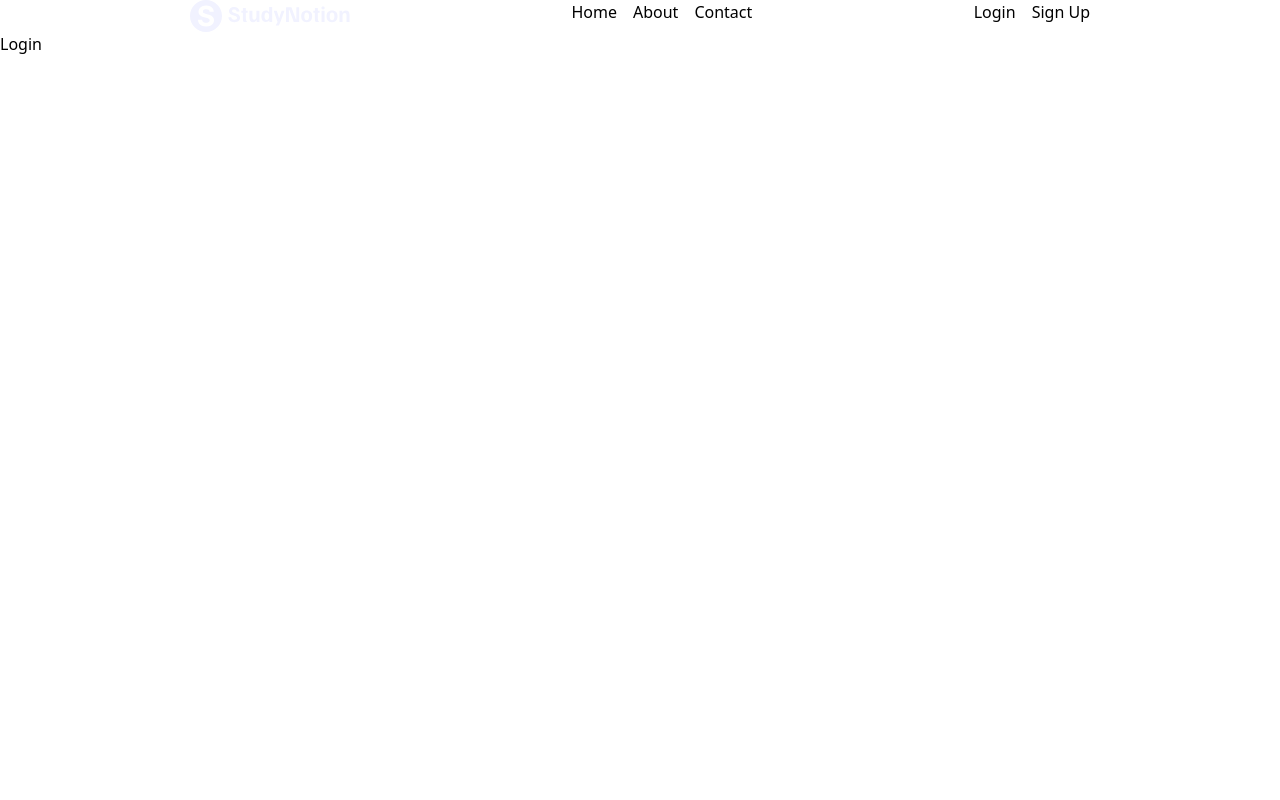
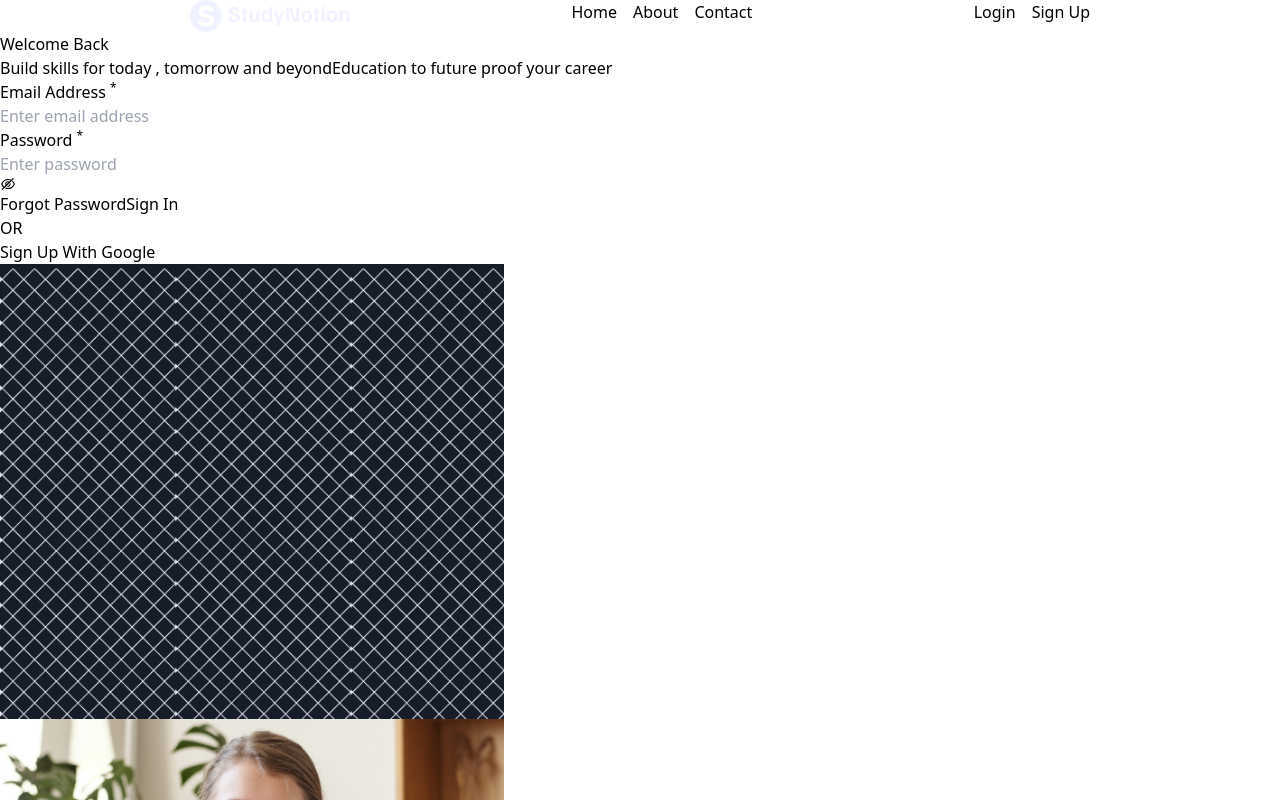
Before and after one commit to suraj-G1/RouterProject, a React (Create React App) app: page /login in a window 1280 px wide. Shown: the top 800 px of the page. Built offline with nearby package versions, Linux system fonts and the light colour scheme.

Commit message:
Login and SignUp Over

```diff
--- a/package.json
+++ b/package.json
@@ -9,7 +9,7 @@
     "react": "^18.2.0",
     "react-dom": "^18.2.0",
     "react-hot-toast": "^2.4.0",
-    "react-icons": "^4.8.0",
+    "react-icons": "^4.12.0",
     "react-router-dom": "^6.23.1",
     "react-scripts": "5.0.1",
     "react-toast": "^1.0.3",
--- /dev/null
+++ b/src/components/LoginForm.js
@@ -0,0 +1,40 @@
+import React from 'react'
+import {AiOutlineEye,AiOutlineEyeInvisible} from 'react-icons/ai'
+import {useState} from 'react';
+import {Link} from 'react-router-dom'
+
+const LoginForm = () => {
+    const [formData,setFormData] = useState({email:"" , password:""});
+    const[showPassword,setShowPassword] = new useState(false);
+    function changeHandler(event){
+        setFormData((prev)=>({
+            ...prev,
+            [event.target.name]:event.target.value
+
+        }))
+
+    }
+  return (
+    <form>
+        <label>
+            <p>Email Address <sup>*</sup></p>
+
+            <input required type='email' value={formData.email} name='email' placeholder='Enter email address' onChange={changeHandler}></input>
+        </label>
+
+        <label>
+            <p>Password <sup>*</sup></p>
+            <input required type={showPassword?("text"):("password")} name='password' value={formData.password} placeholder='Enter password' onChange={changeHandler}></input>
+            <span onClick={()=>setShowPassword((prev)=> !prev)}>
+                {showPassword ? (<AiOutlineEye/>) : <AiOutlineEyeInvisible/>}
+            </span>
+            <Link to=''>Forgot Password</Link>
+        </label>
+
+        <button> Sign In</button>
+
+    </form>
+  )
+}
+
+export default LoginForm
--- a/src/components/Navbar.js
+++ b/src/components/Navbar.js
@@ -1,7 +1,7 @@
 import React from 'react'
 import {Link} from 'react-router-dom'
 import logo from '../assets/Logo.svg'
-import { ToastContainer, toast } from 'react-toastify';
+import { toast } from 'react-toastify';
   import 'react-toastify/dist/ReactToastify.css';const Navbar = (props) => {
     let isLoggedIn = props.isLoggedIn;
     let setIsLoggedIn = props.setIsLoggedIn;
@@ -9,7 +9,7 @@
     <div className='flex gap-4 justify-between max-w-[900px] mx-auto'>
 
         <Link to='/'>
-            <img src={logo} width="160px" height="40" loading='lazy'/>
+            <img src={logo} width="160px" alt='anything' height="40" loading='lazy'/>
         </Link>
 
         <nav>
--- /dev/null
+++ b/src/components/SignupForm.js
@@ -0,0 +1,115 @@
+import React from "react";
+import { AiOutlineEye, AiOutlineEyeInvisible } from "react-icons/ai";
+import {useState} from "react";
+const SignupForm = () => {
+  const [formData, setFormData] = useState({
+    firstname: "",
+    lastname: "",
+    email: "",
+    password: "",
+    confirmPassword: "",
+  });
+
+  const [showPassword, setShowPassword] = useState(false);
+
+  function changeHandler(event) {
+    setFormData((prev) => ({
+      ...prev,
+      [event.target.name]: event.target.value,
+    }));
+  }
+  return (
+    <div>
+      <div>
+        <button>Student</button>
+        <button>Instructor</button>
+      </div>
+
+      <form>
+        <div>
+          <label>
+            <p>
+              First Name <sup>*</sup>
+            </p>
+            <input
+              required
+              type="text"
+              placeholder="Enter First Name"
+              value={formData.firstname}
+              name="firstname"
+              onChange={changeHandler}
+            ></input>
+          </label>
+
+          <label>
+            <p>
+              Last Name <sup>*</sup>
+            </p>
+            <input
+              required
+              type="text"
+              placeholder="Enter Last Name"
+              value={formData.lastname}
+              name="lastname"
+              onChange={changeHandler}
+            ></input>
+          </label>
+        </div>
+
+        <div>
+          <label>
+            <p>
+              Email Address <sup>*</sup>
+            </p>
+            <input
+              required
+              type="email"
+              placeholder="Enter Email Address"
+              value={formData.email}
+              name="email"
+              onChange={changeHandler}
+            ></input>
+          </label>
+
+          <label>
+            <p>
+              Password <sup>*</sup>
+            </p>
+            <input
+              required
+              type={showPassword ? "text" : "password"}
+              placeholder="Create Password"
+              value={formData.password}
+              name="password"
+              onChange={changeHandler}
+            ></input>
+            <span onClick={() => setShowPassword((prev) => !prev)}>
+              {showPassword ? <AiOutlineEye /> : <AiOutlineEyeInvisible />}
+            </span>
+          </label>
+
+          <label>
+            <p>
+              Confirm Password <sup>*</sup>
+            </p>
+            <input
+              required
+              type="text"
+              placeholder="Confirm Password"
+              value={formData.confirmPassword}
+              name="confirmPassword"
+              onChange={changeHandler}
+            ></input>
+            <span onClick={() => setShowPassword((prev) => !prev)}>
+              {showPassword ? <AiOutlineEye /> : <AiOutlineEyeInvisible />}
+            </span>
+          </label>
+        </div>
+
+        <button>Create Account</button>
+      </form>
+    </div>
+  );
+};
+
+export default SignupForm;
--- a/src/components/Template.js
+++ b/src/components/Template.js
@@ -1,18 +1,35 @@
-import React from 'react'
+import React from "react";
+import frameImage from "../assets/frame.png";
+import SignupForm from "./SignupForm";
+import LoginForm from "./LoginForm";
 
-const Template = (title , desc1, desc2,image, formtype,setIsLoggedIn) => {
+const Template = ({title, desc1, desc2, image, formtype, setIsLoggedIn}) => {
   return (
     <div>
+      <div>
         <h1>{title}</h1>
         <p>
-            <span>{desc1}</span>
-            <span>{desc2}</span>
+          <span>{desc1}</span>
+          <span>{desc2}</span>
         </p>
 
-        {formtype ==="signup"?(<SignupForm/>):(<LoginForm/>)
-        }
+        {formtype === "signup" ? <SignupForm /> : <LoginForm />}
+        <div>
+          <div></div>
+          <p>OR</p>
+          <div></div>
+        </div>
+        <button>
+          <p>Sign Up With Google</p>
+        </button>
+      </div>
+
+      <div>
+        <img src={frameImage} alt="Pattern" height="558px" width="504px" loading="lazy"/>
+        <img src={image} alt="Pattern" height="558px" width="504px" loading="lazy"/>
+      </div>
     </div>
-  )
-}
+  );
+};
 
-export default Template
+export default Template;
--- a/src/pages/Login.js
+++ b/src/pages/Login.js
@@ -1,26 +1,17 @@
-// import Template from "../components/Auth/Template";
-// import loginImg from "../assets/login.png";
-
-// function Login({ setIsLoggedIn }) {
-//   return (
-//     <Template
-//       title="Welcome Back"
-//       description1="Build skills for today, tomorrow, and beyond."
-//       description2="Education to future-proof your career."
-//       image={loginImg}
-//       formType="login"
-//       setIsLoggedIn={setIsLoggedIn}
-//     />
-//   );
-// }
-
-// export default Login;
 
 import React from 'react'
-
-const Login = () => {
+import Template from '../components/Template'
+import loginImg from '../assets/login.png'
+const Login = ({setIsLoggedIn}) => {
   return (
-    <div>Login</div>
+    <Template
+        title="Welcome Back"
+        desc1="Build skills for today , tomorrow and beyond"
+        desc2="Education to future proof your career"
+        image={loginImg}
+        formType="login"
+        setIsLoggedIn={setIsLoggedIn}
+    />
   )
 }
 
--- a/src/pages/Signup.js
+++ b/src/pages/Signup.js
@@ -1,17 +1,19 @@
-// import Template from "../components/Auth/Template";
-// import signupImg from "../assets/signup.png";
+import Template from "../components/Template";
+import signupImg from "../assets/signup.png";
 
-// function Signup({ setIsLoggedIn }) {
-//   return (
-//     <Template
-//       title="Join the millions learning to code with StudyNotion for free"
-//       description1="Build skills for today, tomorrow, and beyond."
-//       description2="Education to future-proof your career."
-//       image={signupImg}
-//       formType="signup"
-//       setIsLoggedIn={setIsLoggedIn}
-//     />
-//   );
-// }
+import React from 'react'
 
-// export default Signup;
+const Signup = ({setIsLoggedIn}) => {
+  return (
+    <Template
+      title="Join the millions learning to code with StudyNotion for free"
+      description1="Build skills for today, tomorrow, and beyond."
+      description2="Education to future-proof your career."
+      image={signupImg}
+      formType="signup"
+      setIsLoggedIn={setIsLoggedIn}
+    />
+  )
+}
+
+export default Signup
```
Also changed, not shown: 1 other file (tests, documents, lock files or other folders).
